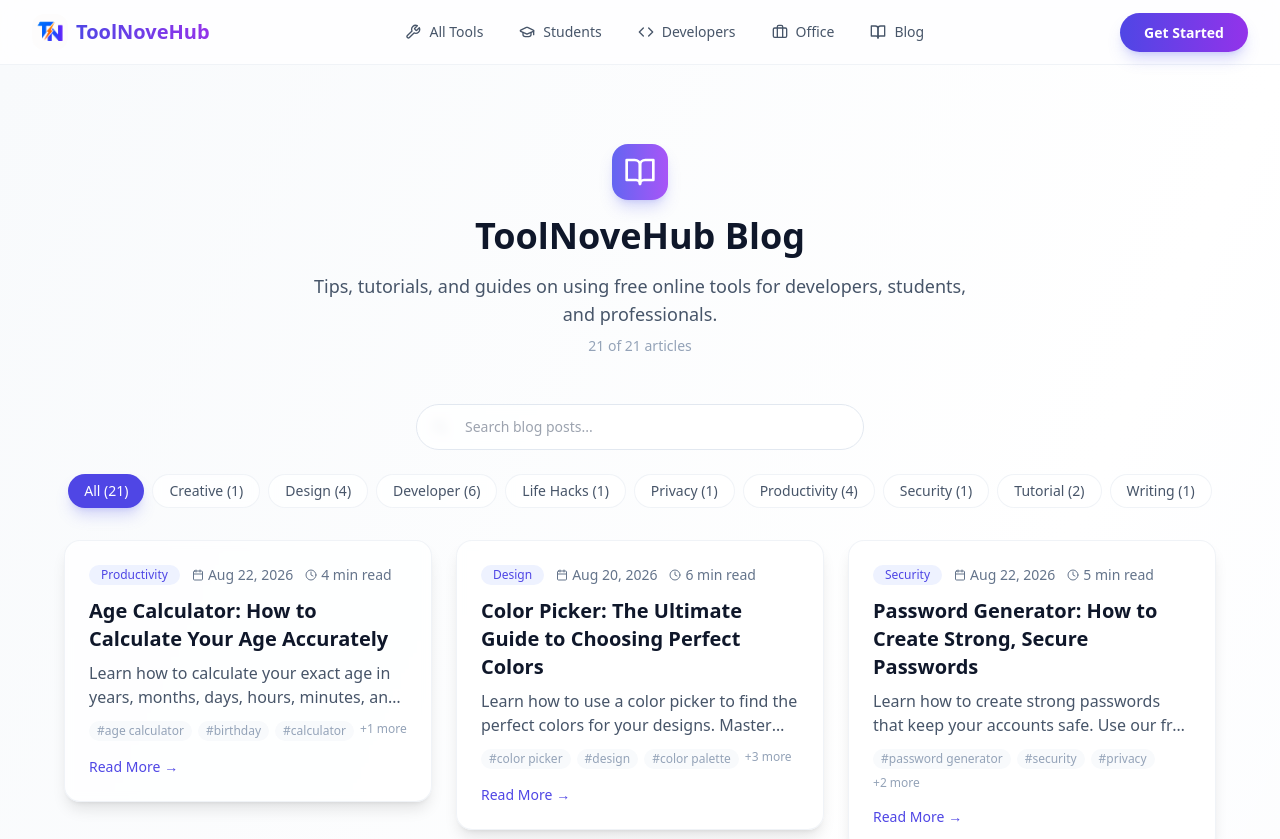
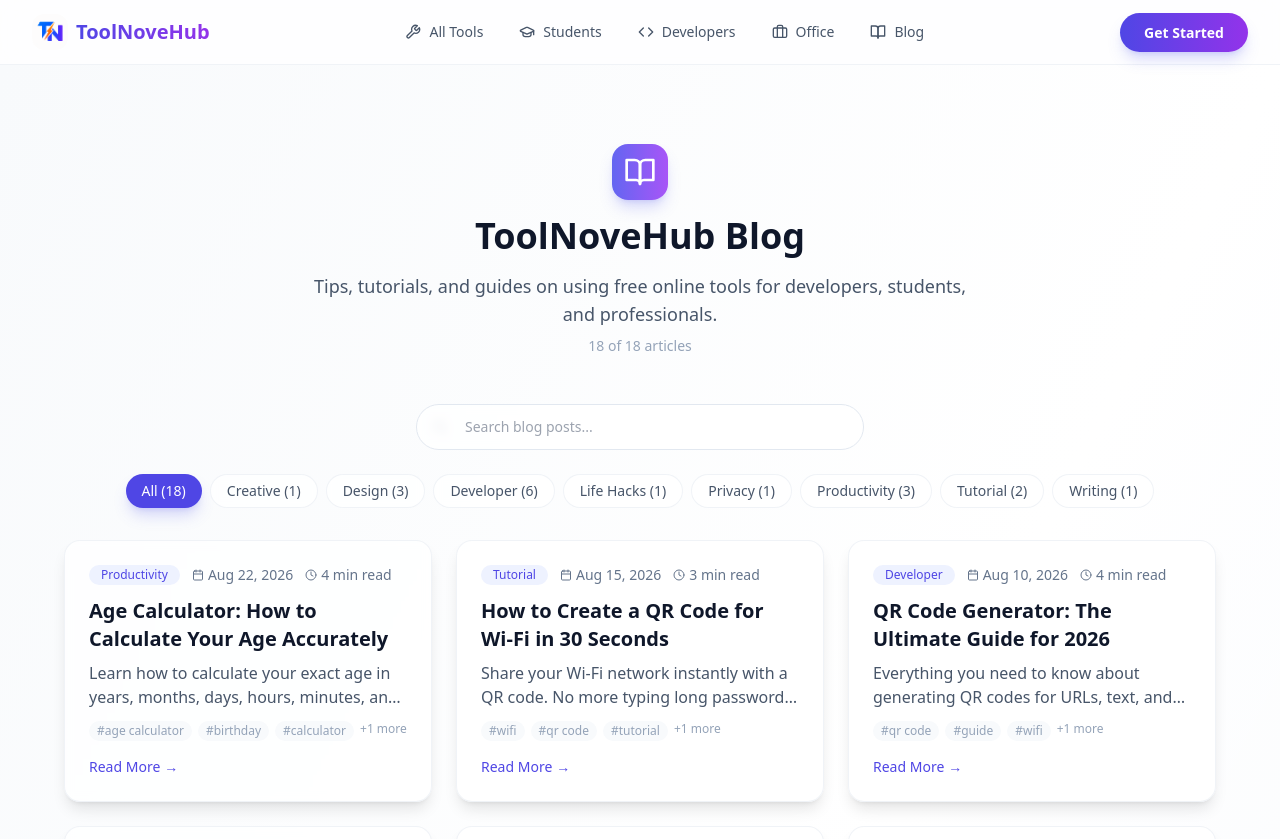
Before and after one commit to sprajeshofficial-wq/ToolNoveHub, a Next.js app: page /blog in a window 1280 px wide. Shown: the top 839 px of the page. Built offline with nearby package versions, Linux system fonts and the light colour scheme.

Commit message:
📝 Fix Age Calculator blog: add working link to Age Calculator tool

```diff
--- a/app/blog/data/posts.ts
+++ b/app/blog/data/posts.ts
@@ -60,137 +60,6 @@ export const blogPosts: BlogPost[] = [
     <p>Calculate your exact age with our free <a href="/tools/age-calculator">Age Calculator</a> tool today!</p>
   `,
 },
-
-  // ========== COLOR PICKER BLOG ==========
-  {
-    id: 19,
-    title: 'Color Picker: The Ultimate Guide to Choosing Perfect Colors',
-    slug: 'color-picker-ultimate-guide',
-    excerpt: 'Learn how to use a color picker to find the perfect colors for your designs. Master HEX, RGB, HSL formats and create stunning color palettes.',
-    category: 'Design',
-    date: '2026-08-20',
-    readTime: '6 min read',
-    author: 'ToolNoveHub Team',
-    tags: ['color picker', 'design', 'color palette', 'HEX', 'RGB', 'HSL'],
-    content: `
-      <p>Choosing the right colors is one of the most important decisions in any design project. Whether you're a web designer, graphic artist, or just someone who wants their presentation to look professional, understanding how to pick and use colors effectively is essential.</p>
-
-      <h2>What is a Color Picker?</h2>
-      <p>A color picker is a tool that helps you select and convert colors between different color formats. It's used by designers, developers, and anyone who needs to work with colors in digital projects.</p>
-
-      <h2>Understanding Color Formats</h2>
-
-      <h3>HEX Format</h3>
-      <p>HEX (hexadecimal) is a six-digit code that represents colors. It's written as <code>#RRGGBB</code> where RR, GG, and BB are the red, green, and blue values.</p>
-      <ul>
-        <li><strong>Used in:</strong> Web design, CSS, HTML</li>
-        <li><strong>Example:</strong> <code>#6366f1</code> (Indigo)</li>
-        <li><strong>Advantage:</strong> Compact and widely supported</li>
-      </ul>
-
-      <h3>RGB Format</h3>
-      <p>RGB stands for Red, Green, Blue. It's a color model where each color is represented by a value between 0 and 255.</p>
-      <ul>
-        <li><strong>Used in:</strong> Digital design, CSS, graphics software</li>
-        <li><strong>Example:</strong> <code>rgb(99, 102, 241)</code> (Indigo)</li>
-        <li><strong>Advantage:</strong> Intuitive and easy to understand</li>
-      </ul>
-
-      <h3>HSL Format</h3>
-      <p>HSL stands for Hue, Saturation, Lightness. It's a more intuitive color model where hue represents the color (0-360°), saturation represents the intensity (0-100%), and lightness represents brightness (0-100%).</p>
-      <ul>
-        <li><strong>Used in:</strong> Design software, CSS</li>
-        <li><strong>Example:</strong> <code>hsl(238, 84%, 67%)</code> (Indigo)</li>
-        <li><strong>Advantage:</strong> More natural way to think about colors</li>
-      </ul>
-
-      <h2>Try It Now</h2>
-      <p>Start exploring colors with our free <a href="/tools/color-picker">Color Picker</a> tool today!</p>
-    `,
-  },
-
-  // ========== PASSWORD GENERATOR BLOG ==========
-  {
-    id: 18,
-    title: 'Password Generator: How to Create Strong, Secure Passwords',
-    slug: 'password-generator-ultimate-guide',
-    excerpt: 'Learn how to create strong passwords that keep your accounts safe. Use our free password generator for secure, random passwords.',
-    category: 'Security',
-    date: '2026-08-22',
-    readTime: '5 min read',
-    author: 'ToolNoveHub Team',
-    tags: ['password generator', 'security', 'privacy', 'strong password', 'online safety'],
-    content: `
-      <p>In today's digital world, strong passwords are your first line of defense against cyber threats. Yet, many people still use weak, easily guessable passwords like "123456" or "password." This guide will show you how to create strong, secure passwords and why using a password generator is essential.</p>
-
-      <h2>Why You Need Strong Passwords</h2>
-      <p>Weak passwords are one of the most common ways hackers gain access to accounts. According to cybersecurity experts, 81% of data breaches are caused by weak or stolen passwords.</p>
-      <ul>
-        <li><strong>Protect your personal information:</strong> Email, banking, and social media accounts contain sensitive data</li>
-        <li><strong>Prevent identity theft:</strong> Strong passwords make it harder for criminals to steal your identity</li>
-        <li><strong>Secure your business:</strong> Weak passwords can compromise company data and systems</li>
-        <li><strong>Peace of mind:</strong> Knowing your accounts are secure reduces stress and anxiety</li>
-      </ul>
-
-      <h2>What Makes a Password Strong?</h2>
-      <p>A strong password typically has these characteristics:</p>
-
-      <h3>1. Length</h3>
-      <p>Longer passwords are harder to crack. Aim for at least 12-16 characters. Each additional character makes brute-force attacks significantly harder.</p>
-
-      <h3>2. Complexity</h3>
-      <p>Use a mix of character types:</p>
-      <ul>
-        <li><strong>Uppercase letters:</strong> A-Z</li>
-        <li><strong>Lowercase letters:</strong> a-z</li>
-        <li><strong>Numbers:</strong> 0-9</li>
-        <li><strong>Symbols:</strong> !@#$%^&*()_+-=[]{}|;:,.<>?</li>
-      </ul>
-
-      <h2>Try It Now</h2>
-      <p>Generate strong passwords with our free <a href="/tools/password-generator">Password Generator</a> tool today!</p>
-    `,
-  },
-
-  // ========== UNIT CONVERTER BLOG ==========
-  {
-    id: 26,
-    title: 'Unit Converter: The Ultimate Guide to Converting Everything',
-    slug: 'unit-converter-ultimate-guide',
-    excerpt: 'Learn how to convert length, weight, temperature, area, volume, and speed with our free unit converter tool. Quick, accurate, and 100% free.',
-    category: 'Productivity',
-    date: '2026-08-22',
-    readTime: '5 min read',
-    author: 'ToolNoveHub Team',
-    tags: ['unit converter', 'converter', 'length', 'weight', 'temperature', 'area', 'volume', 'speed'],
-    content: `
-      <p>Converting units is something everyone needs to do. Whether you're cooking, traveling, studying, or working, knowing how to convert units saves time and prevents errors. Our free <a href="/tools/unit-converter">Unit Converter</a> tool makes it easy.</p>
-
-      <h2>Why Use a Unit Converter?</h2>
-      <ul>
-        <li><strong>Save time:</strong> No more manual calculations or searching online</li>
-        <li><strong>Avoid errors:</strong> Accurate conversions every time</li>
-        <li><strong>Multiple categories:</strong> Length, weight, temperature, area, volume, speed</li>
-        <li><strong>40+ units:</strong> All common units included</li>
-        <li><strong>100% private:</strong> All conversions happen in your browser</li>
-      </ul>
-
-      <h2>How to Use the Unit Converter</h2>
-
-      <h3>Step 1: Select a Category</h3>
-      <p>Choose from six categories: Length, Weight, Temperature, Area, Volume, or Speed.</p>
-
-      <h3>Step 2: Choose Units</h3>
-      <p>Select the unit you want to convert from and the unit you want to convert to.</p>
-
-      <h3>Step 3: Enter Value</h3>
-      <p>Type the number you want to convert. The result updates instantly.</p>
-
-      <h2>Try It Now</h2>
-      <p>Start converting with our free <a href="/tools/unit-converter">Unit Converter</a> tool today!</p>
-    `,
-  },
-
   // ========== QR CODE GENERATOR BLOG ==========
   {
     id: 1,
```
Lines whose indentation alone changed are shown as unchanged.
